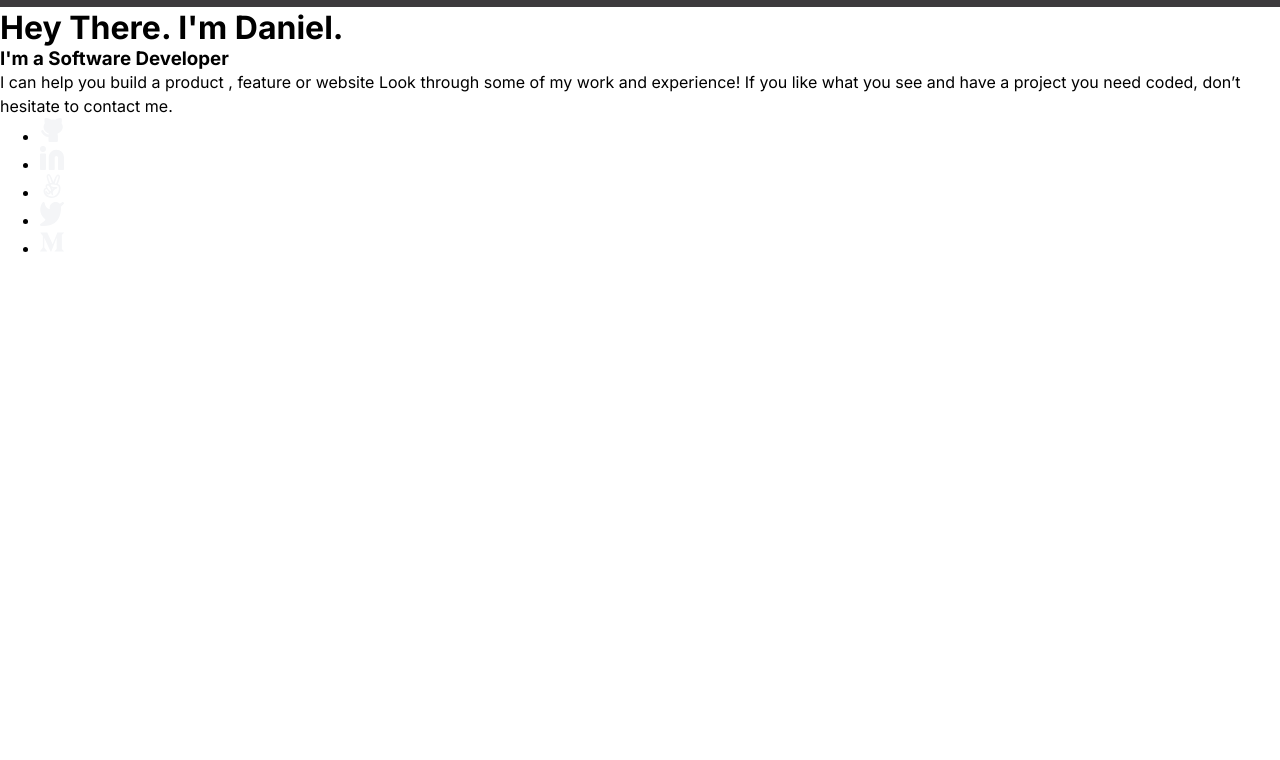
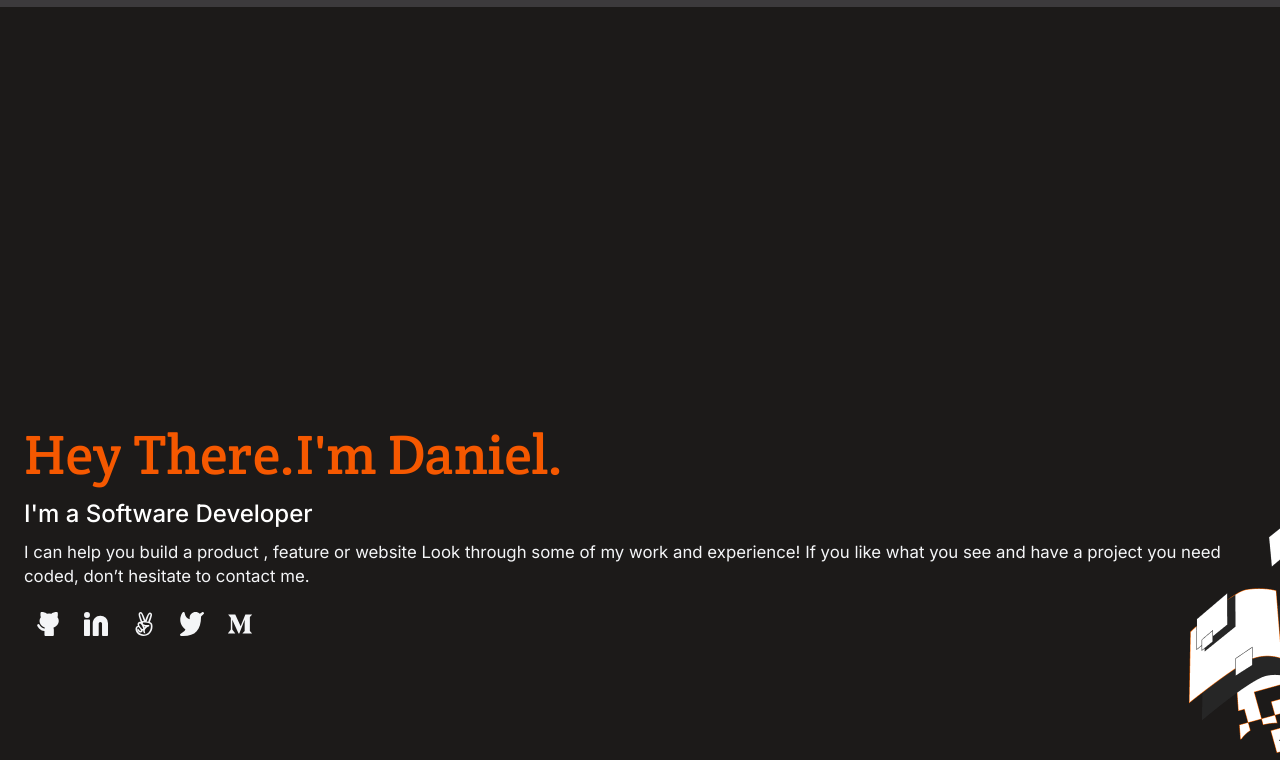
Before and after one commit to Drod86/My_Portfolio, a website: page index.html in a window 1280 px wide. Shown: the part 40-800 px from the top of the page. Drawn offline with Linux system fonts and the light colour scheme.

Commit message:
Style hero section

```diff
--- a/styles.css
+++ b/styles.css
@@ -57,3 +57,53 @@ p {
   width: 2.4rem;
   height: 2.4rem;
 }
+
+.hero {
+  display: flex;
+  flex-flow: column;
+  justify-content: flex-end;
+  align-items: baseline;
+  gap: 1.2rem;
+  position: absolute;
+  top: 0;
+  background: #1c1a19 url(./images/hero_bg_m.png) no-repeat bottom -4.2rem right;
+  max-width: 100vw;
+  height: 100vh;
+  padding: 12rem 2.4rem 12rem;
+  z-index: 1;
+  color: #fff;
+}
+
+.hero__heading {
+  color: #f55800;
+  font-size: 5.6rem;
+  font-weight: 100;
+  line-height: 6.4rem;
+  font-family: "Crete Round", sans-serif;
+  display: flex;
+  flex-wrap: wrap;
+}
+
+.hero__subheading {
+  font-size: 2.4rem;
+  font-weight: 500;
+}
+
+.hero__blurb {
+  font-size: 1.68rem;
+  line-height: 2.4rem;
+  margin-bottom: 1.2rem;
+  color: #f4f5f7;
+}
+.hero__socials {
+  display: flex;
+  justify-content: center;
+  gap: 1.2rem;
+  padding: 0;
+}
+
+.hero__socials .socials__icon {
+  list-style-type: none;
+  width: fit-content;
+  padding-left: 1.2rem;
+}
```
